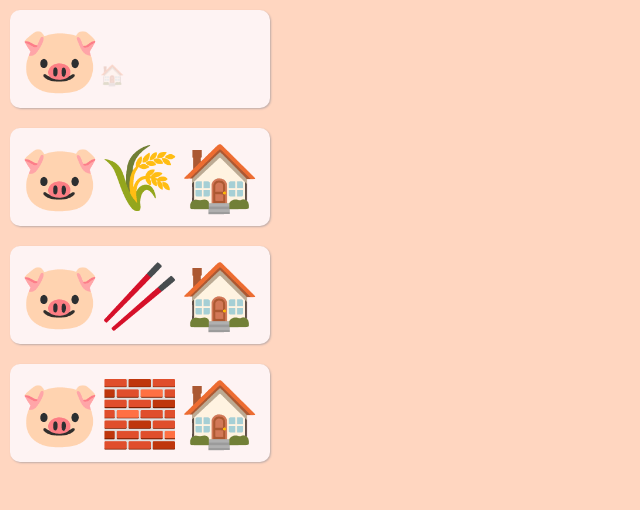
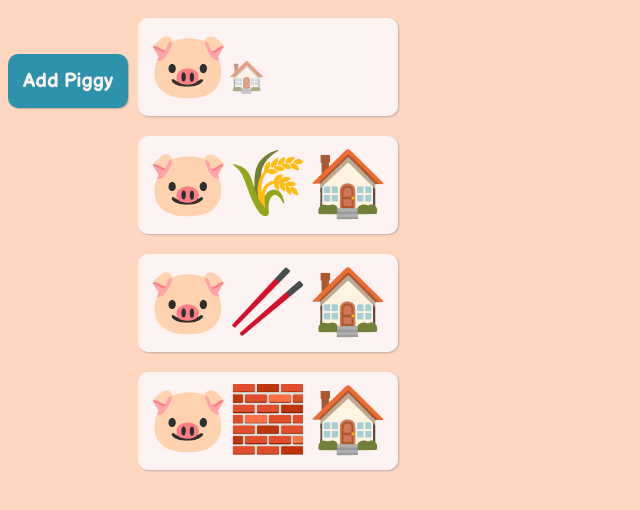
Before and after one commit to juanojeda/piggies-use-effect, a React (Create React App) app: page / in a window 1280 px wide. Shown: the top 510 px of the page, without its empty margins (0-640 px from the left). Built offline with nearby package versions, Linux system fonts and the light colour scheme.

Commit message:
add button

```diff
--- a/src/App.tsx
+++ b/src/App.tsx
@@ -1,21 +1,27 @@
 import styled from "styled-components";
 import { Piggy } from "./components/Piggy";
+import { Button } from "./components/Button";
 
 const PigStack = styled.div`
   display: inline-flex;
   flex-direction: column;
   justify-content: flex-start;
-
 `;
 
 function App() {
+
+  const handleAddPiggy = (): void => {};
+
   return (
+    <>
+      <Button onClick={handleAddPiggy} isDisabled={false} />
     <PigStack>
       <Piggy index={0} />
       <Piggy material="hay" index={1} />
       <Piggy material="twigs" index={2} />
       <Piggy material="bricks" index={3} />
-    </PigStack>
+      </PigStack>
+      </>
   );
 }
 
--- /dev/null
+++ b/src/components/Button.tsx
@@ -0,0 +1,34 @@
+import { FC } from 'react';
+import styled from "styled-components";
+
+interface IButtonProps {
+  onClick: Function;
+  isDisabled: boolean;
+}
+
+const StyledButton = styled.button`
+  appearance: none;
+  background: var(--blue);
+  border: none;
+  border-radius: 1rem;
+  box-shadow: .1rem .1rem .1rem rgba(0,0,0,0.2);
+  color: var(--white);
+  cursor: pointer;
+  font-family: inherit;
+  font-size: 2rem;
+  padding: 1.5rem;
+
+  &:hover {
+    transform: rotateZ(-5deg);
+  }
+
+  &:active {
+    transform: translateY(.4rem);
+  }
+`;
+
+export const Button: FC<IButtonProps> = ({onClick, isDisabled}) => (
+  <StyledButton>
+    Add Piggy
+  </StyledButton>
+);
--- a/src/index.css
+++ /dev/null
@@ -1,13 +0,0 @@
-body {
-  margin: 0;
-  font-family: -apple-system, BlinkMacSystemFont, 'Segoe UI', 'Roboto', 'Oxygen',
-    'Ubuntu', 'Cantarell', 'Fira Sans', 'Droid Sans', 'Helvetica Neue',
-    sans-serif;
-  -webkit-font-smoothing: antialiased;
-  -moz-osx-font-smoothing: grayscale;
-}
-
-code {
-  font-family: source-code-pro, Menlo, Monaco, Consolas, 'Courier New',
-    monospace;
-}
--- a/src/index.tsx
+++ b/src/index.tsx
@@ -1,12 +1,10 @@
 import React from 'react';
 import ReactDOM from 'react-dom';
-import './index.css';
 import App from './App';
 import reportWebVitals from './reportWebVitals';
 import { createGlobalStyle } from 'styled-components';
 
 const GlobalStyles = createGlobalStyle`
-
   :root {
     --black: #2C363F;
     --pink: #E75A7C;
@@ -20,6 +18,7 @@ const GlobalStyles = createGlobalStyle`
     box-sizing: border-box;
   }
   html {
+    font-family: 'Balsamiq Sans', cursive;
     font-size: 10px;
   }
   body {
@@ -31,6 +30,8 @@ const GlobalStyles = createGlobalStyle`
 ReactDOM.render(
   <React.StrictMode>
     <GlobalStyles />
+    <link rel="preconnect" href="https://fonts.gstatic.com" />
+<link href="https://fonts.googleapis.com/css2?family=Balsamiq+Sans:wght@700&display=swap" rel="stylesheet" />
     <App />
   </React.StrictMode>,
   document.getElementById('root')
```
